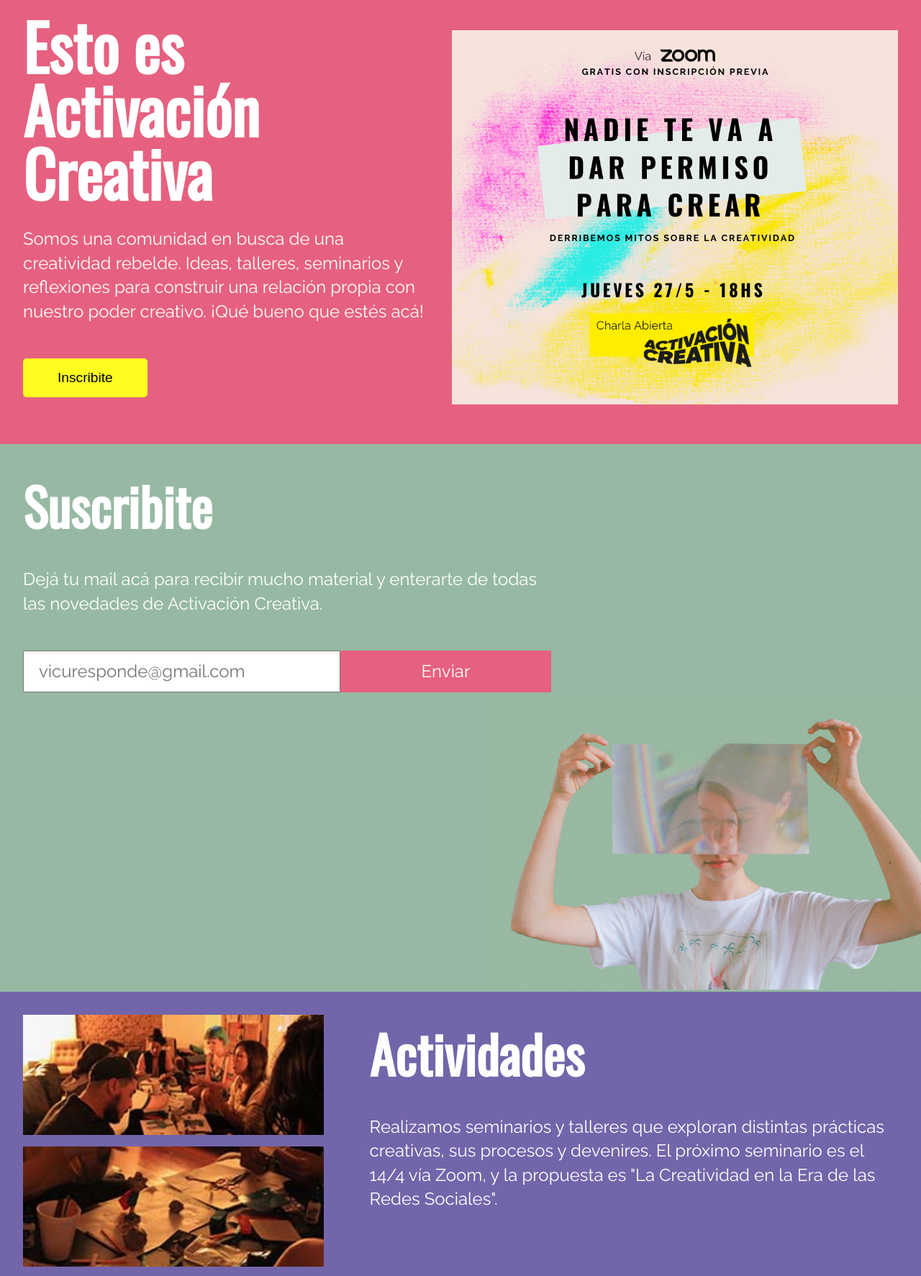
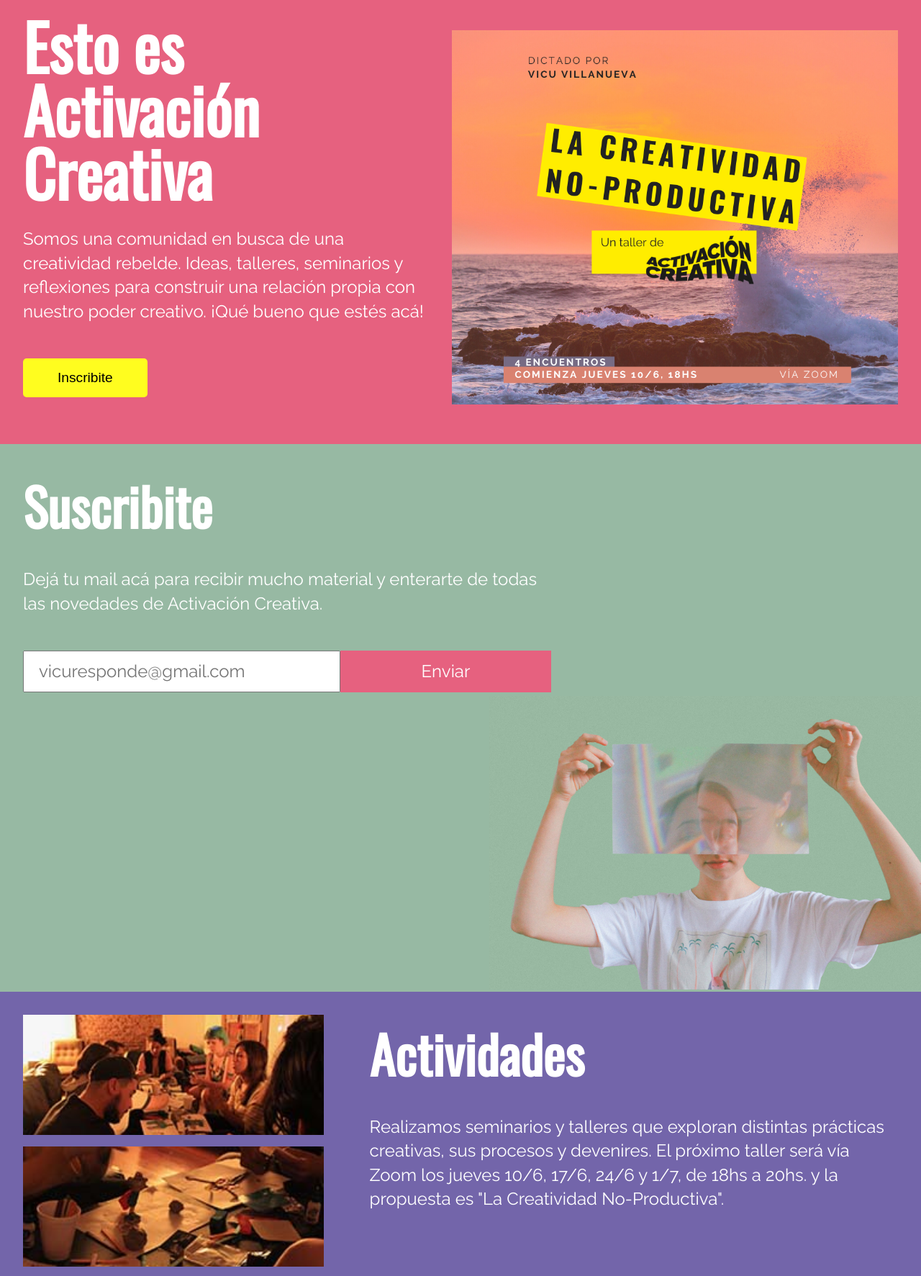
Before and after one commit to elraffa/activa-gatsby, a Gatsby site: page / in a window 1280 px wide. Shown: the part 80-1853 px from the top of the page at 72% size. Built offline with nearby package versions, Linux system fonts and the light colour scheme; Gatsby itself is replaced by a stand-in of ours.

Commit message:
change some stuff

```diff
--- a/src/components/sections/SectionOne.js
+++ b/src/components/sections/SectionOne.js
@@ -46,7 +46,7 @@ const Buttons = styled.div`
 const SectionOne = ({ props }) => {
   const data = useStaticQuery(graphql`
     {
-      allFile(filter: { extension: { eq: "pdf" } }) {
+      allFile(filter: { name: { eq: "PDF-Curso-AC" } }) {
         edges {
           node {
             publicURL
@@ -72,7 +72,7 @@ const SectionOne = ({ props }) => {
           <Buttons>
             <Button
               buttonText="Inscribite"
-              buttonLink="https://forms.gle/zUpXyFwPMAWLbPgB9"
+              buttonLink="https://forms.gle/E1wZgTXKk6WfvsBt8"
             />
             {data.allFile.edges.map((file, index) => {
               return (
@@ -85,7 +85,7 @@ const SectionOne = ({ props }) => {
           </Buttons>
         </div>
         <StaticImage
-          src="../../images/flyer-ac-junio-2021.png"
+          src="../../images/flyer-junio.png"
           quality={95}
           formats={["AUTO", "WEBP", "AVIF"]}
           alt="Activación Creativa en Abril"
--- a/src/components/sections/SectionThree.js
+++ b/src/components/sections/SectionThree.js
@@ -60,9 +60,9 @@ const SectionThree = ({ props }) => {
           <Title id="actividades">Actividades</Title>
           <Text className="main-text">
             Realizamos seminarios y talleres que exploran distintas prácticas
-            creativas, sus procesos y devenires. El próximo seminario es el 14/4
-            vía Zoom, y la propuesta es "La Creatividad en la Era de las Redes
-            Sociales".
+            creativas, sus procesos y devenires. El próximo taller será vía Zoom
+            los jueves 10/6, 17/6, 24/6 y 1/7, de 18hs a 20hs. y la propuesta es
+            "La Creatividad No-Productiva".
           </Text>
         </div>
       </Hero>
```
Also changed, not shown: src/images/Header Creatividad No Productiva.png (added), src/images/flyer-junio.png (added), 2 other files.
